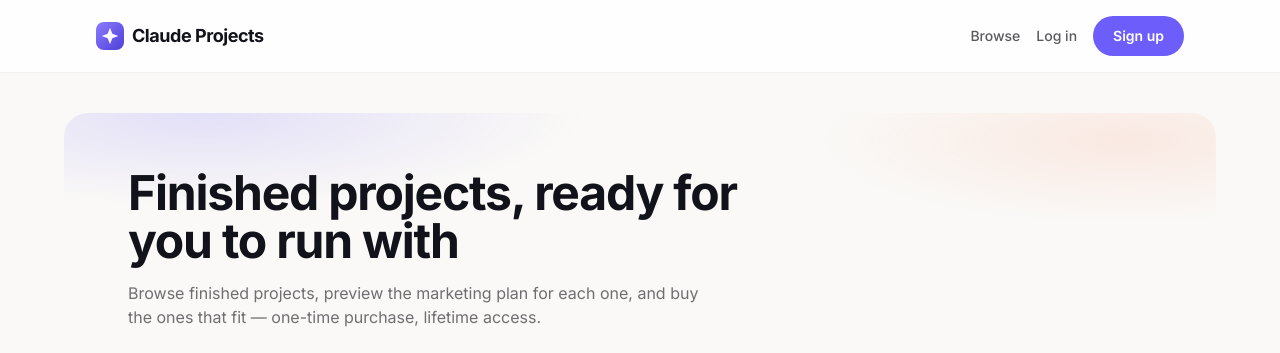
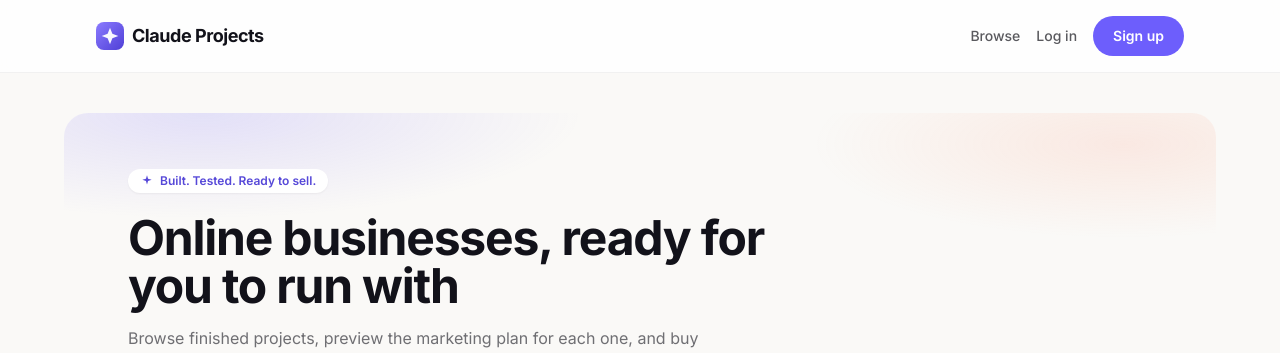
Before and after one commit to cgblack2021-byte/claude-projects-marketplace, a Next.js app: page / in a window 1280 px wide. Shown: the top 353 px of the page. Built offline with nearby package versions, Linux system fonts and the light colour scheme; no server answers; the database is empty.

Commit message:
Add hero badge and sharpen homepage copy
Replaces the removed Claude-branding badge with "Built. Tested. Ready
to sell." and reframes the headline around ready-to-run online
businesses rather than generic "projects."

```diff
--- a/src/app/page.tsx
+++ b/src/app/page.tsx
@@ -2,6 +2,7 @@ import { createClient } from "@/lib/supabase/server";
 import ProjectCard from "@/components/ProjectCard";
 import SearchBar from "@/components/SearchBar";
 import EmptyState from "@/components/EmptyState";
+import { SparkleIcon } from "@/components/icons";
 
 export const dynamic = "force-dynamic";
 
@@ -28,8 +29,12 @@ export default async function HomePage({
   return (
     <div>
       <section className="-mx-4 mb-12 rounded-3xl bg-hero-mesh px-4 py-14 sm:-mx-6 sm:px-10 lg:-mx-8 lg:px-16">
-        <h1 className="max-w-2xl text-4xl font-bold tracking-tight sm:text-5xl">
-          Finished projects, ready for you to run with
+        <span className="inline-flex items-center gap-1.5 rounded-full bg-white px-3 py-1 text-xs font-semibold text-accentDark shadow-sm">
+          <SparkleIcon className="h-3.5 w-3.5" />
+          Built. Tested. Ready to sell.
+        </span>
+        <h1 className="mt-5 max-w-2xl text-4xl font-bold tracking-tight sm:text-5xl">
+          Online businesses, ready for you to run with
         </h1>
         <p className="mt-4 max-w-xl text-ink/60">
           Browse finished projects, preview the marketing plan for each one, and buy the ones
```
